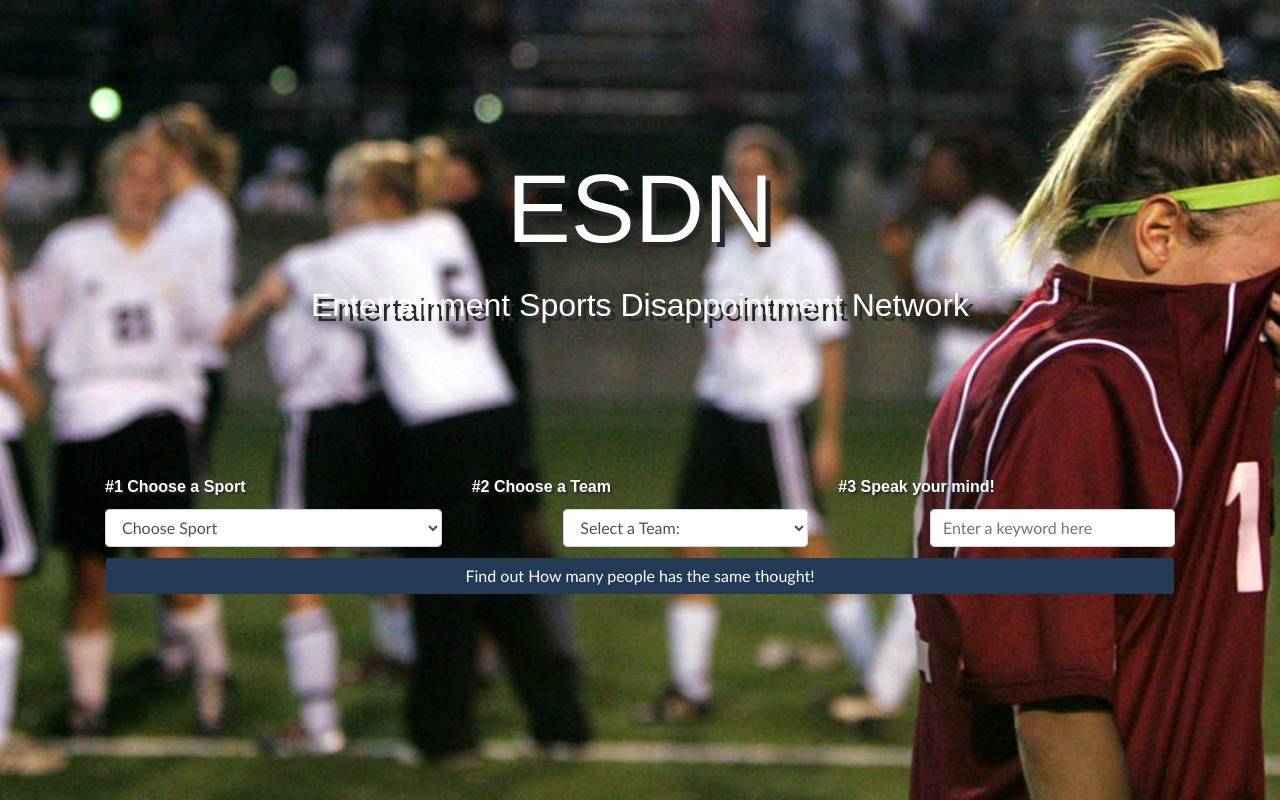
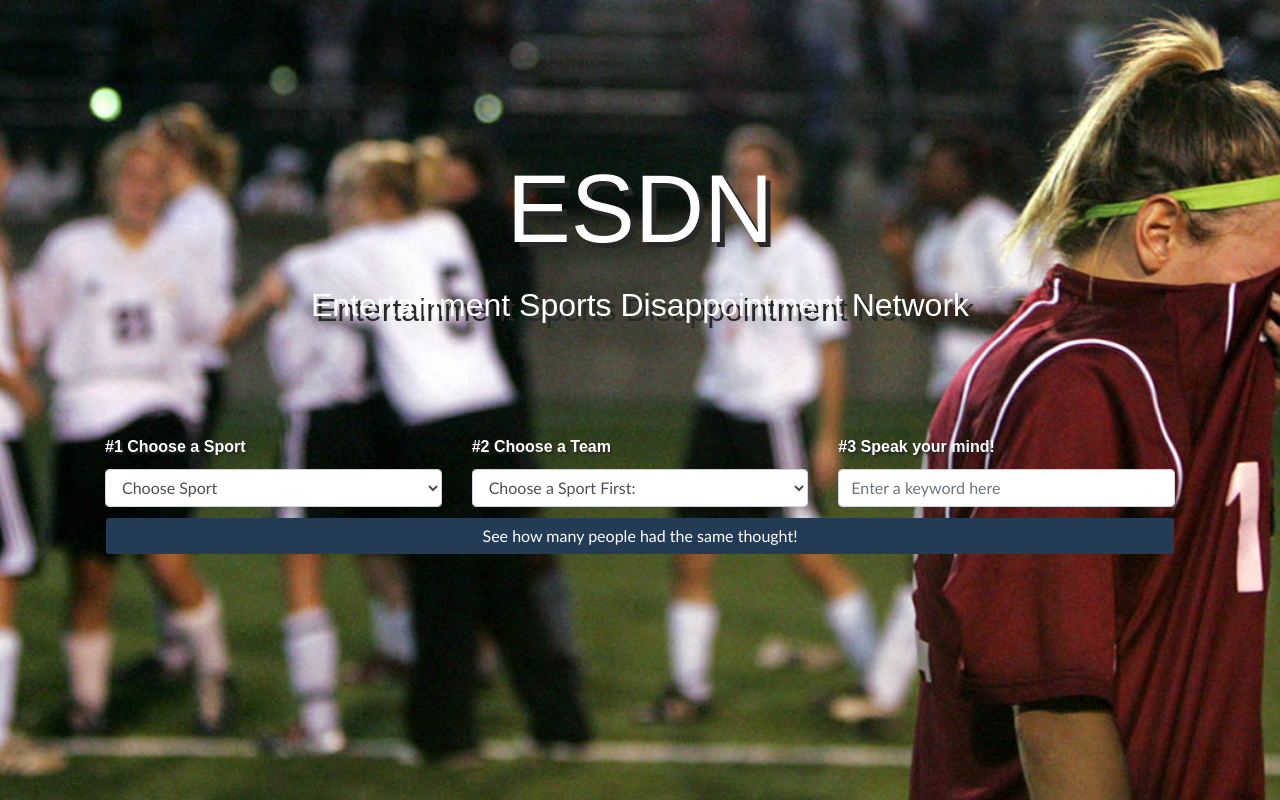
Before and after one commit to SunKD/disappointed_fans, a Django app: template apps/disappointed_fan_app/templates/disappointed_fan_app/index_desktop.html in a window 1280 px wide. Run offline with Django 3.2, Linux system fonts and the light colour scheme; the template is opened without the code that fills it, so the values that code supplies are empty; parts of the project's set-up code (start-up, migrations or seed data) failed here and were passed over; some libraries are stand-ins or nearby versions.

Commit message:
fixed data fields and input rendering, validation complete

```diff
--- a/apps/disappointed_fan_app/static/disappointed_fan_app/js/template.js
+++ b/apps/disappointed_fan_app/static/disappointed_fan_app/js/template.js
@@ -1,20 +1,29 @@
 function picked() {
     var choice = document.getElementById("firstchoice").value;
-    if (choice == "NBA - Basketball") {
+    if (choice == "Baseball") {
         $("#none").hide();
         $("#baseball").show();
         $("#soccer").hide();
         $("#hockey").hide();
-    } else if (choice == "MLS - Soccer") {
+        $("#basketball").hide();
+    } else if (choice == "Soccer") {
         $("#none").hide();
         $("#baseball").hide();
         $("#soccer").show();
         $("#hockey").hide();
-    }else if(choice == "NHL - Hockey"){
+        $("#basketball").hide();
+    }else if(choice == "Hockey"){
         $("#none").hide();
         $("#baseball").hide();
         $("#soccer").hide();
         $("#hockey").show();
+        $("#basketball").hide();
+    }else if(choice == "Basketball"){
+        $("#none").hide();
+        $("#baseball").hide();
+        $("#soccer").hide();
+        $("#hockey").hide();
+        $("#basketball").show();
     }
 }
 
--- a/apps/disappointed_fan_app/static/disappointed_fan_app/styles/base.css
+++ b/apps/disappointed_fan_app/static/disappointed_fan_app/styles/base.css
@@ -324,6 +324,9 @@ img {
       padding-right: 21px; }
   .container .sidebar .row {
     margin-top: 10px; }
+  .container .sidebar .twitterfeed {
+    margin: 0 auto;
+    padding: 0 0 0 25px; }
   .container .user-input {
     z-index: 2;
     position: relative;
@@ -338,8 +341,17 @@ img {
       margin-top: 20px; }
     .container .user-input h2 {
       margin-top: 20px;
-      margin-bottom: 150px;
+      margin-bottom: 110px;
       font-size: 2em; }
+    .container .user-input .error-box {
+      max-height: 80px;
+      width: 60%;
+      margin: 0 auto;
+      font-size: 1em;
+      color: #c00;
+      text-shadow: none;
+      background-color: white;
+      border-radius: 5px; }
     .container .user-input .row {
       margin-top: 10px; }
     .container .user-input .select-desc {
@@ -350,7 +362,16 @@ img {
       font-family: 'Gill Sans', 'Gill Sans MT', Calibri, 'Trebuchet MS', sans-serif;
       background-color: #243B55;
       color: white; }
-    .container .user-input #baseball, .container .user-input #soccer, .container .user-input #hockey {
-      display: none; }
+  .container .blue-btn {
+    background-color: #243B55;
+    color: white; }
+  .container #baseball {
+    display: none; }
+  .container #soccer {
+    display: none; }
+  .container #hockey {
+    display: none; }
+  .container #basketball {
+    display: none; }
 
 /*# sourceMappingURL=base.css.map */
--- a/apps/disappointed_fan_app/static/disappointed_fan_app/styles/base.scss
+++ b/apps/disappointed_fan_app/static/disappointed_fan_app/styles/base.scss
@@ -142,6 +142,10 @@
         .row{
             margin-top: 10px;
         }
+        .twitterfeed{
+            margin: 0 auto;
+            padding: 0 0 0 25px;
+        }
 
     }
 
@@ -162,10 +166,20 @@
         }
         h2{
             margin-top: 20px;
-            margin-bottom: 150px;
+            margin-bottom: 110px;
             font-size: 2em;
         }
-
+        .error-box{
+            max-height: 80px;
+            width: 60%;
+            margin: 0 auto;
+            font-size: 1em;
+            color: #c00;
+            text-shadow: none;
+            background-color: white;
+            border-radius: 5px;
+            // border: 1px solid gray
+        }
         .row{
             margin-top: 10px;
         }
@@ -181,10 +195,23 @@
             background-color: #243B55;
             color: white;
         }
+    }
+    .blue-btn{
+        background-color: #243B55;
+        color: white;
+    }
 
-        #baseball, #soccer, #hockey{
-            display: none;
-        }
+    #baseball{
+        display: none;
+    }
+    #soccer{
+        display: none;
+    }
+    #hockey{
+        display: none;
+    }
+    #basketball{
+        display: none;
     }
 
 }
--- a/apps/disappointed_fan_app/templates/disappointed_fan_app/index_desktop.html
+++ b/apps/disappointed_fan_app/templates/disappointed_fan_app/index_desktop.html
@@ -5,58 +5,80 @@
             {% csrf_token %}
             <h1 class="tac">ESDN</h1>
             <h2 class="tac">Entertainment Sports Disappointment Network</h2>
+            <div class="error-box">
+                {% if messages %}
+                <div class="tac">
+                    <ul>
+                        {% for message in messages %}
+                        <li>{{message}}</li>
+                        {% endfor %}
+                    </ul>
+                </div>
+                {% endif %}
+            </div>
             <div class="row">
-                <div class="col-md-4 select-desc {{errorclass}}" id="desc_num1">#1 Choose a Sport</div>
-                <div class="col-md-4 select-desc {{errorclass}}" id="desc_num2">#2 Choose a Team</div>
-                <div class="col-md-4 select-desc {{errorclass}}" id="desc_num3">#3 Speak your mind!</div>
+                <div class="col-md-4 select-desc" id="desc_num1">#1 Choose a Sport</div>
+                <div class="col-md-4 select-desc" id="desc_num2">#2 Choose a Team</div>
+                <div class="col-md-4 select-desc" id="desc_num3">#3 Speak your mind!</div>
             </div>
             <div class="row selects">
                 <div class="col-md-4 col-6">
                     <select class="selectpicker form-control" name="sport" id="firstchoice" onchange="picked()">
                         <option value="invalid">Choose Sport</option>
                         {% for key, val in context.items %}
-                        <option>{{key}}</option>
+                            <option value="{{key}}">{{key}}</option>
                         {% endfor %}
                         <!-- <option value="NBA">NBA - Basketball</option>
                         <option value="NHL">NHL - Hockey</option>
                         <option value="MLS">MLS - Soccer</option> -->
                     </select>
                 </div>
-                <div class="col-md-1"></div>
-                <div class="col-md-3 col-6" id="none">
+                <div class="col-md-4 col-6">
+                    <div class="" id="none">
+                        <select class="selectpicker form-control" name="team">
+                            <option disabled selected value>Choose a Sport First:</option>
+                        </select>
+                    </div>
+                    <div class="" id="baseball">
                         <select class="selectpicker form-control" name="team">
                             <option disabled selected value>Select a Team:</option>
-                    </select>
-                </div>
-                <div class="col-md-3 col-6" id="baseball">
-                    <select class="selectpicker form-control" name="team">
-                        {% for team in context.baseball %}
+                            {% for team in context.Baseball %}
                                 <option>{{team.name}}</option>
                             {% endfor %}
                         </select>
                     </div>
-                <div class="col-md-3 col-6" id="soccer">
+                    <div class="" id="soccer">
                         <select class="selectpicker form-control" name="team">
-                        {% for team in context.soccer %}
+                            <option disabled selected value>Select a Team:</option>
+                            {% for team in context.Soccer %}
                                 <option>{{team.name}}</option>
                             {% endfor %}
                         </select>
                     </div>
-                <div class="col-md-3 col-6" id="hockey">
+                    <div class="" id="hockey">
                         <select class="selectpicker form-control" name="team">
-                        {% for team in context.hockey %}
+                            <option disabled selected value>Select a Team:</option>
+                            {% for team in context.Hockey %}
                                 <option>{{team.name}}</option>
                             {% endfor %}
                         </select>
                     </div>
-                <div class="col-md-1"></div>
-                <div class="col-md-3 col-12">
-                    <input type="text" class="form-control" placeholder="Enter a keyword here" name="curse">
+                    <div class="" id="basketball">
+                        <select class="selectpicker form-control" name="team">
+                            <option disabled selected value>Select a Team:</option>
+                            {% for team in context.basketball %}
+                                <option>{{team.name}}</option>
+                            {% endfor %}
+                        </select>
+                    </div>
+                </div>
+                <div class="col-md-4 col-12">
+                    <input type="text" class="form-control" placeholder="Enter a keyword here" name="index_curse">
                 </div>
             </div>
             <div class="row">
                 <div class="col-12">
-                    <input type="submit" class="btn form-control ml20 mr20 " value="Find out How many people has the same thought!">
+                    <input type="submit" class="btn form-control ml20 mr20 " value="See how many people had the same thought!">
                 </div>
             </div>
         </form>
--- a/apps/disappointed_fan_app/views.py
+++ b/apps/disappointed_fan_app/views.py
@@ -1,27 +1,29 @@
 # -*- coding: utf-8 -*-
 from __future__ import unicode_literals
+from django.contrib import messages
 
 from django.shortcuts import render, HttpResponse, redirect
 from django.core import serializers
 import json
-from models import *
 
 import tweepy
 import twitter_credentials
 import datetime
 
-from models import UserSearch
+from models import UserSearch, Team, Sport
 
 # Create your views here
 
 def index(request):
     # twitter_hello()
+    print "In Index Route"
     print Team.objects.all()
     context = {
         "context": {
-            "baseball" : Team.objects.filter(sport_id = 1),
-            "soccor": Team.objects.filter(sport_id = 2),
-            "hockey": Team.objects.filter(sport_id = 3)
+            "Baseball" : Team.objects.filter(sport_id = 1),
+            "Soccer": Team.objects.filter(sport_id = 2),
+            "Hockey": Team.objects.filter(sport_id = 3),
+            "Basketball": Team.objects.filter(sport_id = 4)
         },
     }
     if request.user_agent.is_mobile:
@@ -30,42 +32,47 @@ def index(request):
         return render(request, 'disappointed_fan_app/index_desktop.html', context)
 
 def process(request):
+    print "In Process Route"
     response = UserSearch.objects.user_input_validator(request.POST)
     if not response['status']:
-        print "in process error response"
-        context = {
-            'errorclass': 'red'
-        }
-        print "Error test - ", context
+        for tag, error in response['errors'].iteritems():
+            messages.error(request, error)
         return render(request, 'disappointed_fan_app/index_desktop.html')
     else:
         print "in process valid response"
         context={
             "curse": "#" + request.POST['index_curse'],
-            "select1": request.POST['select1'],
-            "select2": request.POST['select2'],
+            "select1": request.POST.get('select1'),
+            "select2": request.POST.get('select2'),
             "page": "index"
         }
         return render(request, 'disappointed_fan_app/main.html', context)
 
 def process_main(request):
+    print "In Process_Main Route"
     response = UserSearch.objects.user_input_validator(request.POST)
     if not response['status']:
-        print "in process error response1"
-        return render(request, 'disappointed_fan_app/main.html')
-    else:
-        print "in process valid response"
+        for tag, error in response['errors'].iteritems():
+            messages.error(request, error)
         return render(request, 'disappointed_fan_app/main.html')
 
-    context={
-        "curse": request.POST['main_curse'],
-        "select1": request.POST['select1'],
-        "select2": request.POST['select2'],
-        "page": "main"
+    context = {
+        "curse": request.POST.get('main_curse'),
+        "select1": request.POST.get('select1'),
+        "select2": request.POST.get('select2'),
+        "page": "main",
+        "context": {
+            "Baseball" : Team.objects.filter(sport_id = 1),
+            "Soccer": Team.objects.filter(sport_id = 2),
+            "Hockey": Team.objects.filter(sport_id = 3),
+            "Basketball": Team.objects.filter(sport_id = 4)
+        }
     }
+    print "Context", context['context']
     return render(request, 'disappointed_fan_app/main.html', context)
 
 def main(request):
+    print "In Main route"
     return render(request, 'disappointed_fan_app/main.html')
 
 def data_json(request):
```
Also changed, not shown: apps/disappointed_fan_app/models.py (+10 -7 lines), apps/disappointed_fan_app/static/disappointed_fan_app/js/script.js (+29 -13 lines), apps/disappointed_fan_app/templates/disappointed_fan_app/main.html (+44 -18 lines), 1 other file. Lines whose indentation alone changed are shown as unchanged.
